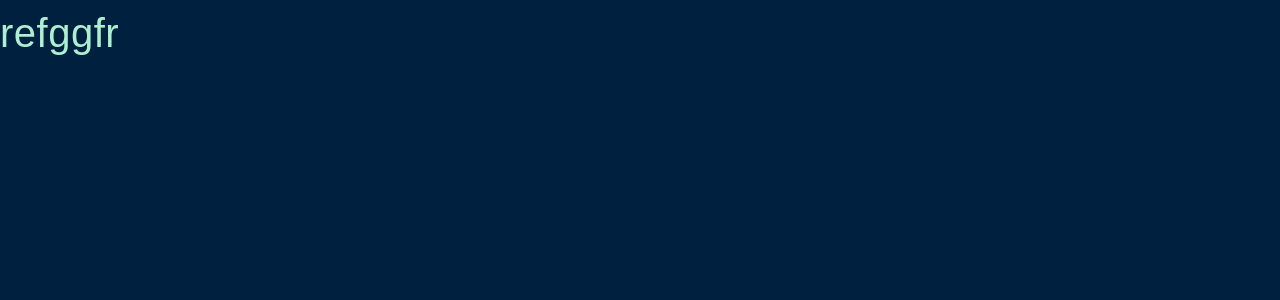
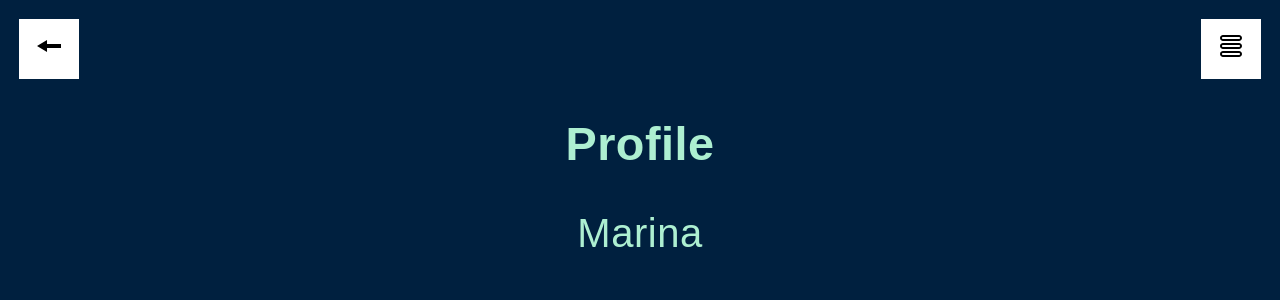
Before and after one commit to MarinaGromova/todo, a React (Vite) app: page /account in a window 1280 px wide. Shown: the top 300 px of the page. Built offline with nearby package versions, Linux system fonts and the light colour scheme.

Commit message:
19 Account

```diff
--- a/src/assets/styles/index.scss
+++ b/src/assets/styles/index.scss
@@ -20,7 +20,7 @@ body {
 	font-size: 40px;
 	max-width: 1366px;
 	min-width: 360px;
-	line-height: 1.65;
+	// line-height: 1.65;
 	overflow-x: hidden;
 	@media (max-width: 768px) {
 		background-color: variables.$accent-light;
--- a/src/components/layout/Layout.module.scss
+++ b/src/components/layout/Layout.module.scss
@@ -1,12 +1,12 @@
-@use '../../assets/styles/variables';
+// @use '../../assets/styles/variables';
 
-.wrapper {
-	display: flex;
-	justify-content: space-between;
-	padding: variables.$padding;
-}
+// .wrapper {
+// 	display: flex;
+// 	justify-content: space-between;
+// 	padding: variables.$padding;
+// }
 
-.layout {
-	display: flex;
-	justify-content: space-around;
-}
+// .layout {
+// 	display: flex;
+// 	justify-content: space-around;
+// }
--- a/src/components/layout/Layout.tsx
+++ b/src/components/layout/Layout.tsx
@@ -1,5 +1,5 @@
 import { Header } from './header/Header'
 
 export const Layout = () => {
-	return <Header />
+	return <Header src={'/header/profile.svg'} alt={'icon minion'} />
 }
--- a/src/components/layout/header/Header.tsx
+++ b/src/components/layout/header/Header.tsx
@@ -1,11 +1,19 @@
+import { Link } from 'react-router-dom'
 import { Hamburger } from '../hamburger/Hamburger'
 import styles from './Header.module.scss'
 
-export const Header = () => {
+interface TextProps {
+	src: string
+	alt: string
+}
+
+export const Header = ({ src, alt }: TextProps) => {
 	return (
 		<header className={styles.wrapper}>
 			<button className={styles.button}>
-				<img src='/header/profile.svg' alt='icon minion' />
+				<Link to='/' className={styles.a}>
+					<img src={src} alt={alt} />
+				</Link>
 			</button>
 			<Hamburger />
 		</header>
--- a/src/components/screens/account/Account.module.scss
+++ b/src/components/screens/account/Account.module.scss
@@ -2,6 +2,8 @@
 
 .wrapper {
 	display: flex;
+	flex-direction: column;
 	align-items: center;
-	justify-content: space-between;
+	row-gap: 20px;
+	padding: variables.$padding;
 }
--- a/src/components/screens/account/Account.tsx
+++ b/src/components/screens/account/Account.tsx
@@ -1,11 +1,16 @@
+import { Header } from '../../layout/header/Header'
 import styles from './Account.module.scss'
 
 function Account() {
-	console.log('fff')
 	return (
-		<div>
-			<div className={styles.wrapper}>refggfr</div>
-		</div>
+		<>
+			<Header src={'/header/arrow-left.svg'} alt={'icon arrow'} />
+			<main className={styles.wrapper}>
+				<h3>Profile</h3>
+				<img />
+				<p>Marina</p>
+			</main>
+		</>
 	)
 }
 export default Account
--- a/src/components/screens/newTodo/NewTodo.tsx
+++ b/src/components/screens/newTodo/NewTodo.tsx
@@ -12,6 +12,7 @@ interface NewTodoProps {
 export const NewTodo = ({ t, tasks, setTasks }: NewTodoProps) => {
 	const [isInput, setInput] = useState(false)
 	const inputRef = useRef(null)
+
 	const changeId = (updateTack: any) => {
 		for (let i = 0; i < updateTack.length; i++) {
 			updateTack[i].id = i
@@ -20,8 +21,7 @@ export const NewTodo = ({ t, tasks, setTasks }: NewTodoProps) => {
 	}
 
 	const deleteTask = (id: any) => {
-		const updateTack = tasks.filter((t: any) => id !== t.id)
-		changeId(updateTack)
+		changeId(tasks.filter((t: any) => id !== t.id))
 	}
 
 	const choiceTask = (t: any, isDone: boolean) => {
@@ -33,7 +33,14 @@ export const NewTodo = ({ t, tasks, setTasks }: NewTodoProps) => {
 
 	const changeTask = (e: any) => {
 		setInput(true)
-		inputRef.current.style.height = inputRef.current.scrollHeight + 'px'
+		console.log(inputRef.current)
+		if (inputRef.current === null) {
+			return
+		} else {
+			console.log(inputRef.current.style.height)
+			console.log(inputRef.current.scrollHeight)
+			inputRef.current.style.height = inputRef.current.scrollHeight + 'px'
+		}
 		t.task = e.target.value
 		setTasks((list: any) =>
 			list.map((item: any) => (item.id === t.id ? { ...item } : item))
--- a/src/components/screens/newTodos/Constants.tsx
+++ b/src/components/screens/newTodos/Constants.tsx
@@ -1,11 +1,5 @@
-// import { v1 } from 'uuid'
-
 export let data = [
-	{
-		id: 0,
-		task: 'Vitamin',
-		isDone: false,
-	},
+	{ id: 0, task: 'Vitamin', isDone: false },
 	{ id: 1, task: 'Studies', isDone: false },
 	{ id: 2, task: 'Water', isDone: false },
 	{ id: 3, task: 'Yoga', isDone: false },
```
Also changed, not shown: public/header/arrow-left.svg (added).
